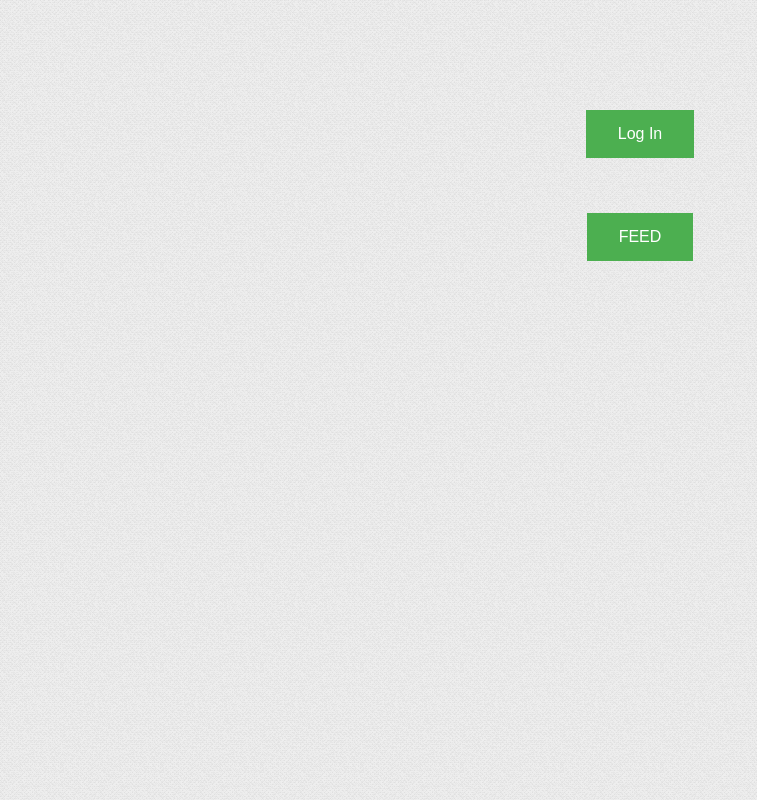
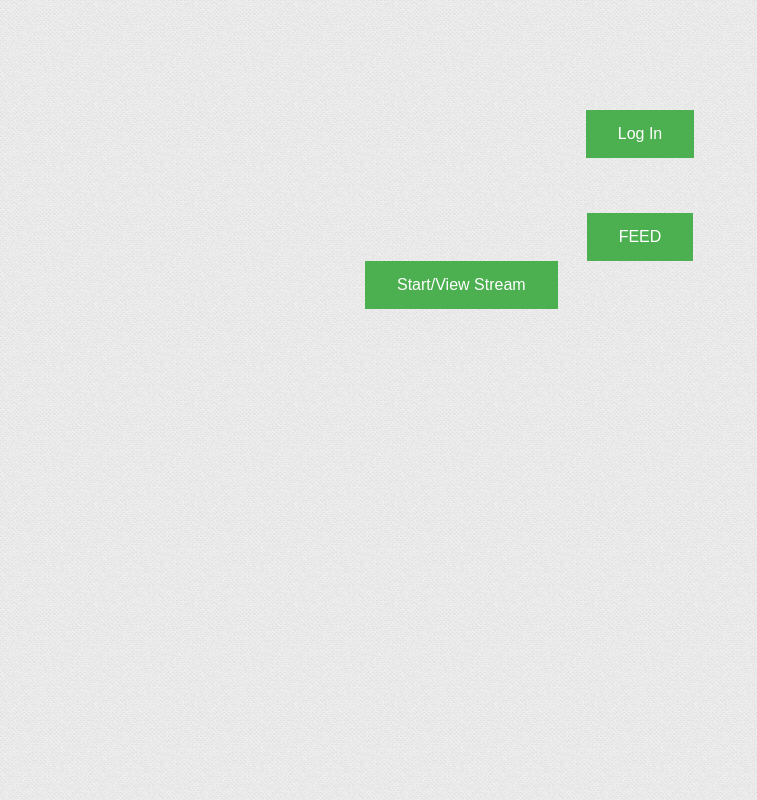
Before and after one commit to duffekmobile/parse-server-example, a website with bundled scripts: page public/PetTutorFeed/feeder.html in a window 1280 px wide. Shown: the whole page, without its empty margins (0-757 px from the left). Built offline with nearby package versions, Linux system fonts and the light colour scheme.

Commit message:
Setup video feed on both web pages

```diff
--- a/public/PetTutorFeed/feeder.html
+++ b/public/PetTutorFeed/feeder.html
@@ -48,6 +48,28 @@
     <div align="center" style="margin-top: 10%">
         <input type="button" value="FEED" onclick="feedButton(); timer()" id="feedButton" class="button-on">
     </div>
+    <input type="button" value="Start/View Stream" onclick="startVideo()" class="button-on">
+    <br><br>
+    <div id="remotesVideos"></div>
+
+    <script>
+        function startVideo(){
+            var webrtc = new SimpleWebRTC({
+                // the id/element dom element that will hold "our" video
+                localVideoEl: 'localVideo',
+                // the id/element dom element that will hold remote videos
+                remoteVideosEl: 'remotesVideos',
+                // immediately ask for camera access
+                autoRequestMedia: true
+            });
+
+            // we have to wait until it's ready
+            webrtc.on('readyToCall', function () {
+                // you can name it anything
+                webrtc.joinRoom('your awesome room name');
+            });
+        }
+    </script>
 
   </body>
 
```
